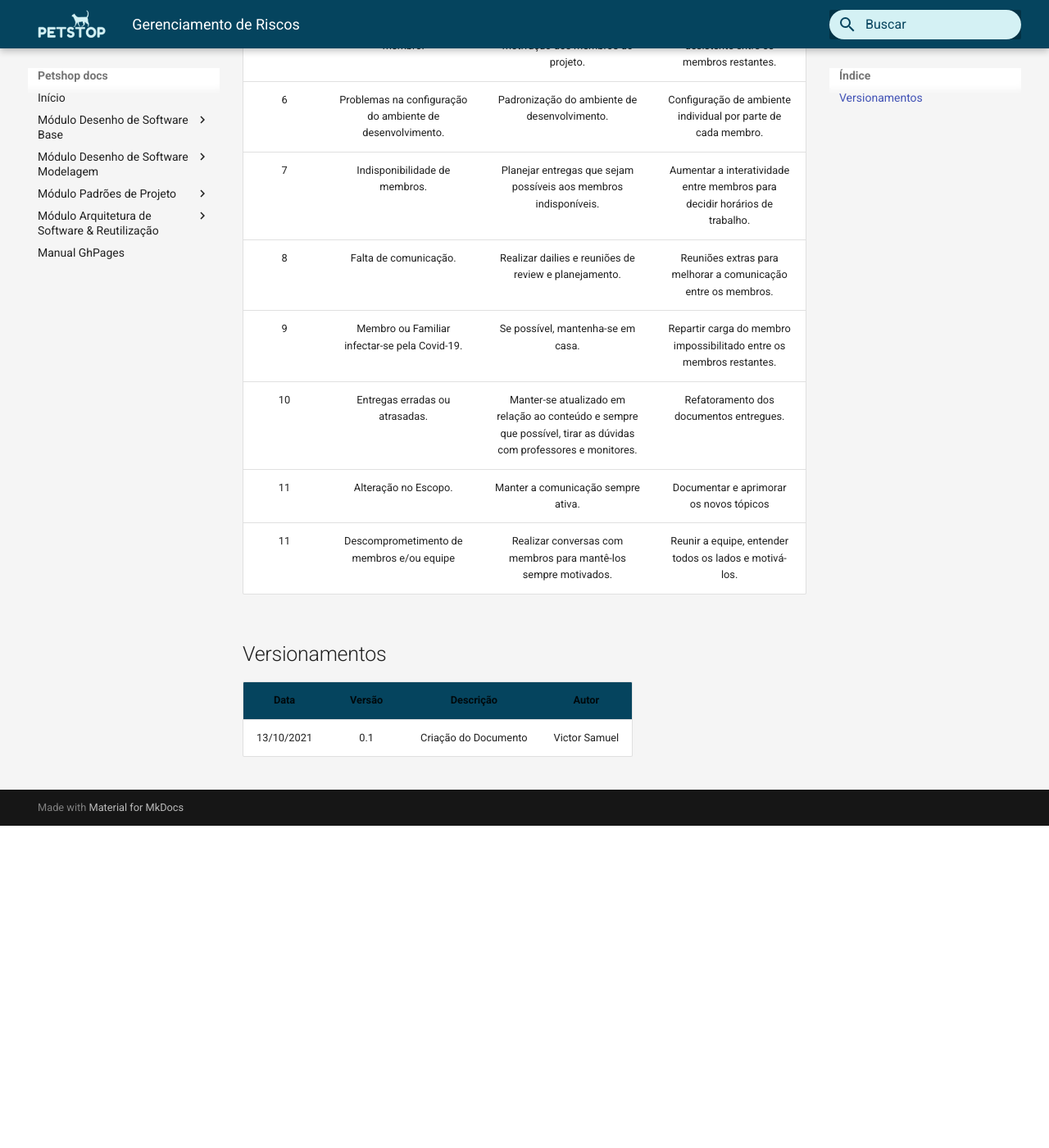
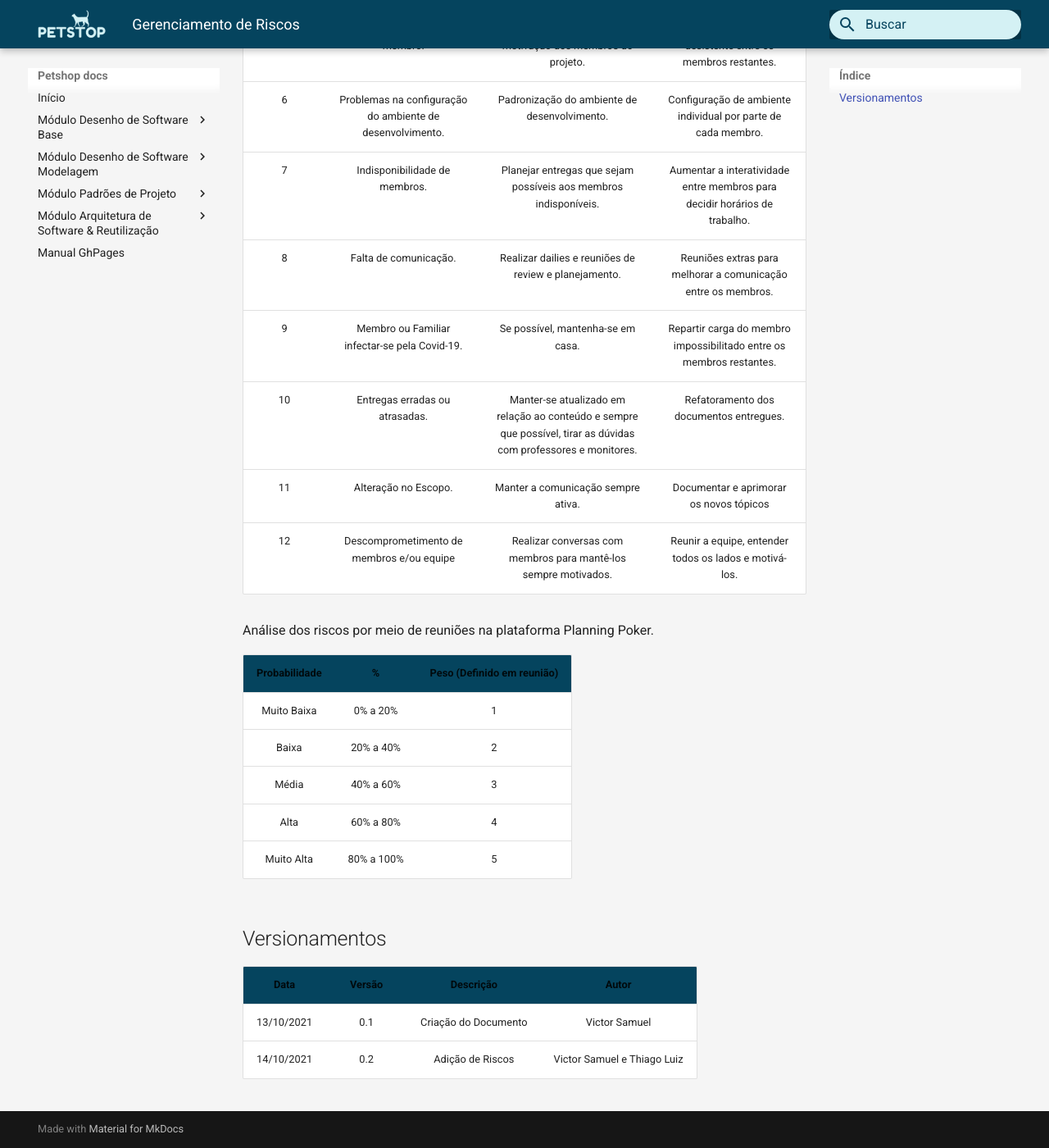
Before and after one commit to UnBArqDsw2021-1/2021.1_G3_PetStop_docs, an MkDocs documentation site: the page built from docs/arquitetura/extras/gerenciamentoDeRiscos.md, in a window 1280 px wide and 1400 px high, scrolled down 837 px. Shown: the whole window at 82% size. Built offline with MkDocs 1.6.1 and Material for MkDocs 9.7.7, drawn with Linux system fonts in a browser that asks for light colours; before the commit the page ends 1844 px from its top, so only the background shows below that.

Commit message:
docs: adding risks analytics
Co-authored-by: thiagomesUNB <thiago.luiz20000@gmail.com>

```diff
--- a/docs/arquitetura/extras/gerenciamentoDeRiscos.md
+++ b/docs/arquitetura/extras/gerenciamentoDeRiscos.md
@@ -17,11 +17,21 @@ Possíveis riscos e detectáveis para cada fase (determinadas pelo andamento das
 | 9          |  Membro ou Familiar infectar-se pela Covid-19.  | Se possível, mantenha-se em casa. | Repartir carga do membro impossibilitado entre os membros restantes. |
 | 10          |  Entregas erradas ou atrasadas.  | Manter-se atualizado em relação ao conteúdo e sempre que possível, tirar as dúvidas com professores e monitores. | Refatoramento dos documentos entregues. |
 | 11          |  Alteração no Escopo.  | Manter a comunicação sempre ativa. | Documentar e aprimorar os novos tópicos |
-| 11          |  Descomprometimento de membros e/ou equipe | Realizar conversas com membros para mantê-los sempre motivados. | Reunir a equipe, entender todos os lados e motivá-los. |
+| 12          |  Descomprometimento de membros e/ou equipe | Realizar conversas com membros para mantê-los sempre motivados. | Reunir a equipe, entender todos os lados e motivá-los. |
 
+Análise dos riscos por meio de reuniões na plataforma Planning Poker.
+
+|    Probabilidade  |    %      |  Peso (Definido em reunião)  |
+| :---------------: | :-------: | :--------------------------: |
+| Muito Baixa | 0%  a 20% | 1 |
+| Baixa | 20%  a 40% | 2 |
+| Média| 40%  a 60% | 3 |
+| Alta | 60%  a 80% | 4 |
+| Muito Alta | 80%  a 100% | 5 |
 
 ## Versionamentos
 
 |    Data    | Versão |      Descrição       |                                               Autor                                               |
 | :--------: | :----: | :------------------: | :-----------------------------------------------------------------------------------------------: |
-| 13/10/2021 |  0.1   | Criação do Documento | Victor Samuel |
+| 13/10/2021 |  0.1   | Criação do Documento | Victor Samuel  |
+| 14/10/2021 |  0.2   | Adição de Riscos | Victor Samuel e Thiago Luiz  |
```
